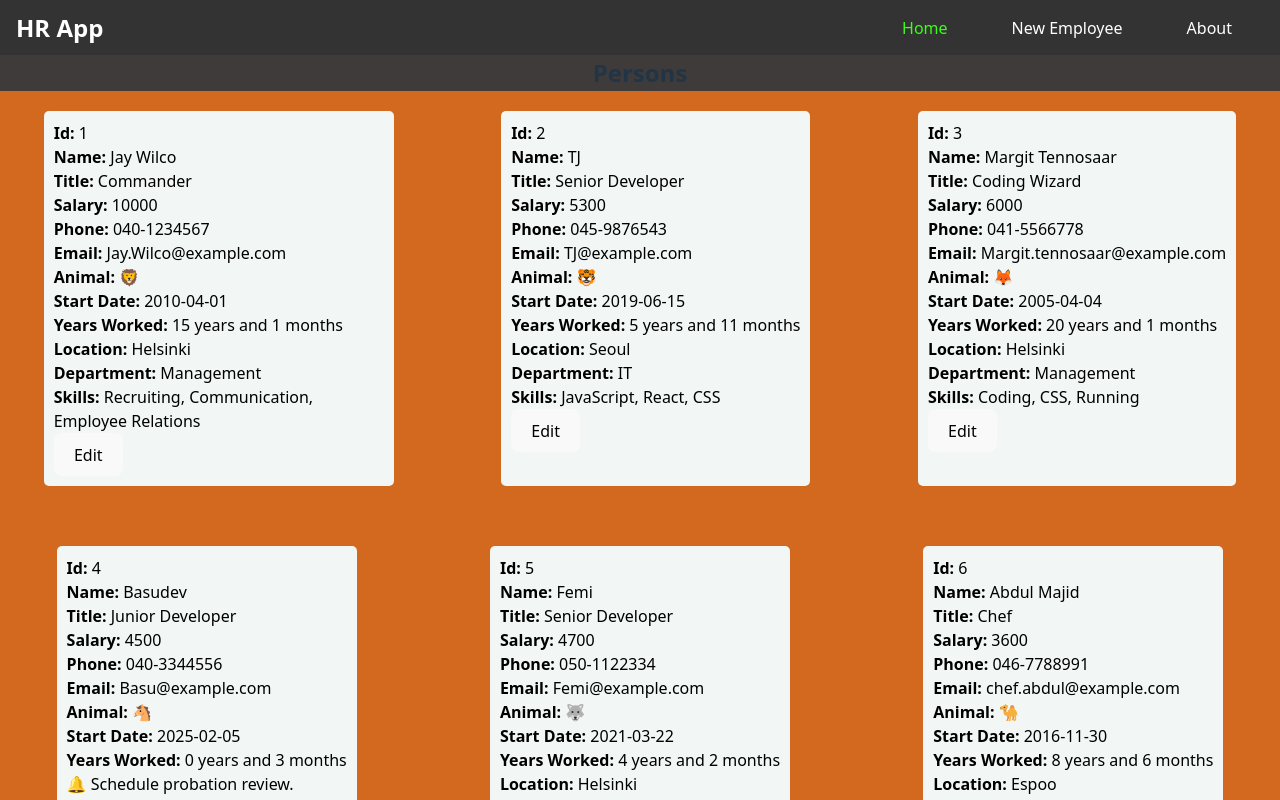
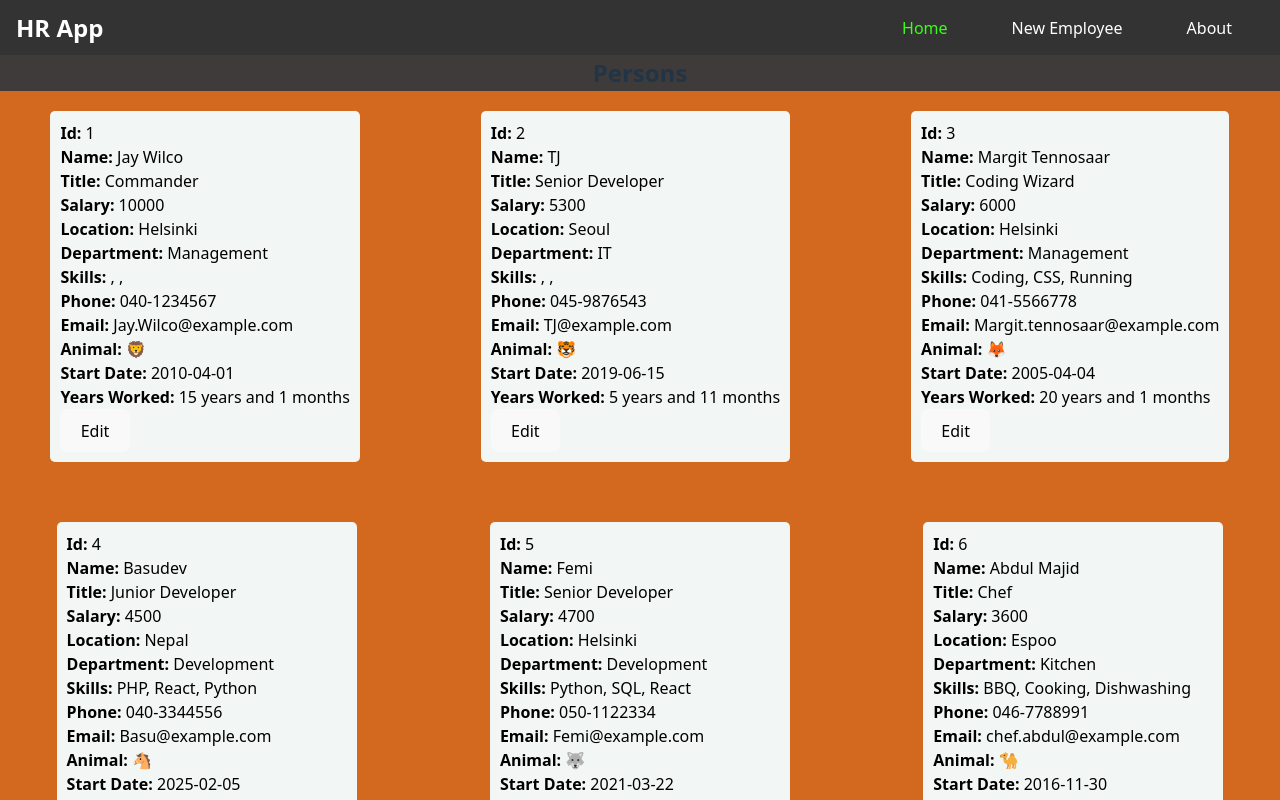
Before and after one commit to Jay-wilco/HRApp, a React (Vite) app: page / in a window 1280 px wide. Shown: the top 800 px of the page. Built offline with nearby package versions, Linux system fonts and the light colour scheme; data requests are answered from the project's data file.

Commit message:
add save and cancel but saving is not working yet

```diff
--- a/db.json
+++ b/db.json
@@ -12,9 +12,9 @@
       "location": "Helsinki",
       "department": "Management",
       "skills": [
-        "Recruiting",
-        "Communication",
-        "Employee Relations"
+        null,
+        null,
+        null
       ]
     },
     {
@@ -29,9 +29,9 @@
       "location": "Seoul",
       "department": "IT",
       "skills": [
-        "JavaScript",
-        "React",
-        "CSS"
+        null,
+        null,
+        null
       ]
     },
     {
--- a/src/components/Person/PersonCard.jsx
+++ b/src/components/Person/PersonCard.jsx
@@ -1,22 +1,50 @@
+import axios from "axios";
 import { useState } from "react";
 
 const Person = (props) => {
   const [isEditing, setIsEditing] = useState(false);
-  const [editedEmployee, setEditedEmployee] = useState({
+  const [formData, setFormData] = useState({
     salary: props.salary,
     location: props.location,
     department: props.department,
     skills: props.skills.join(", "),
   });
 
+  const handleChange = (e) => {
+    const { name, value } = e.target;
+    setFormData((prev) => ({ ...prev, [name]: value }));
+  };
+
   const handleSave = () => {
     console.log("Saving...");
+
+    const updatedEmployee = {
+      salary: parseFloat(formData.salary),
+      location: formData.location,
+      department: formData.department,
+      skills: formData.skills.split(", ").map((s) => s.trim),
+    };
+
+    axios
+      .patch(`http://localhost:3001/employees/${props.id}`, updatedEmployee)
+      .then((res) => {
+        props.onUpdate(res.data);
+        setIsEditing(false);
+      })
+      .catch((err) => {
+        console.error("Failed to update employee", err);
+      });
   };
 
   const handleCancel = () => {
     console.log("Cancelling...");
-
     setIsEditing(false);
+    setFormData({
+      salary: props.salary,
+      location: props.location,
+      department: props.department,
+      skills: props.skills.join(", "),
+    });
   };
 
   const getYears = (startDate) => {
@@ -52,16 +80,16 @@ const Person = (props) => {
       penguin: "🐧",
       raccoon: "🦝",
       camel: "🐪",
+      dog: "🐶",
       cat: "🐱",
-      dog: "🐶",
       bear: "🐻",
+      deer: "🦌",
       elephant: "🐘",
-      monkey: "🐒",
-      cow: "🐮",
-      pig: "🐷",
-      chicken: "🐔",
       frog: "🐸",
-      deer: "🦌",
+      koala: "🐨",
+      monkey: "🐵",
+      panda: "🐼",
+      mouse: "🐭",
     };
 
     return animalMap[animal?.trim().toLowerCase()] || animal;
@@ -80,9 +108,67 @@ const Person = (props) => {
       <p>
         <strong>Title:</strong> {props.title}
       </p>
-      <p>
-        <strong>Salary:</strong> {props.salary}
-      </p>
+
+      {isEditing ? (
+        <>
+          <p>
+            <strong>Salary: </strong>
+            <input
+              type="number"
+              name="salary"
+              value={formData.salary}
+              onChange={handleChange}
+            />
+          </p>
+          <p>
+            <strong>Location: </strong>
+            <input
+              type="text"
+              name="location"
+              value={formData.location}
+              onChange={handleChange}
+            />
+          </p>
+          <p>
+            <strong>Department: </strong>
+            <input
+              type="text"
+              name="department"
+              value={formData.department}
+              onChange={handleChange}
+            />
+          </p>
+
+          <p>
+            <strong>Skills: </strong>
+            <input
+              type="text"
+              name="skills"
+              value={formData.skills}
+              onChange={handleChange}
+            />
+          </p>
+        </>
+      ) : (
+        <>
+          <p>
+            <strong>Salary:</strong> {props.salary}
+          </p>
+          <p>
+            <strong>Location: </strong>
+            {props.location}
+          </p>
+          <p>
+            <strong>Department: </strong>
+            {props.department}
+          </p>
+          <p>
+            <strong>Skills: </strong>
+            {props.skills.join(", ")}
+          </p>
+        </>
+      )}
+
       <p>
         <strong>Phone:</strong> {props.phone}
       </p>
@@ -103,18 +189,6 @@ const Person = (props) => {
       </p>
       {celebrate && <p>🎉 Schedule recognition meeting.</p>}
       {probation && <p>🔔 Schedule probation review.</p>}
-      <p>
-        <strong>Location: </strong>
-        {props.location}
-      </p>
-      <p>
-        <strong>Department: </strong>
-        {props.department}
-      </p>
-      <p>
-        <strong>Skills: </strong>
-        {props.skills.join(", ")}
-      </p>
 
       <div className="person-footer">
         {!isEditing ? (
```
Also changed, not shown: main.jsx (deleted, +0 -15 lines).
